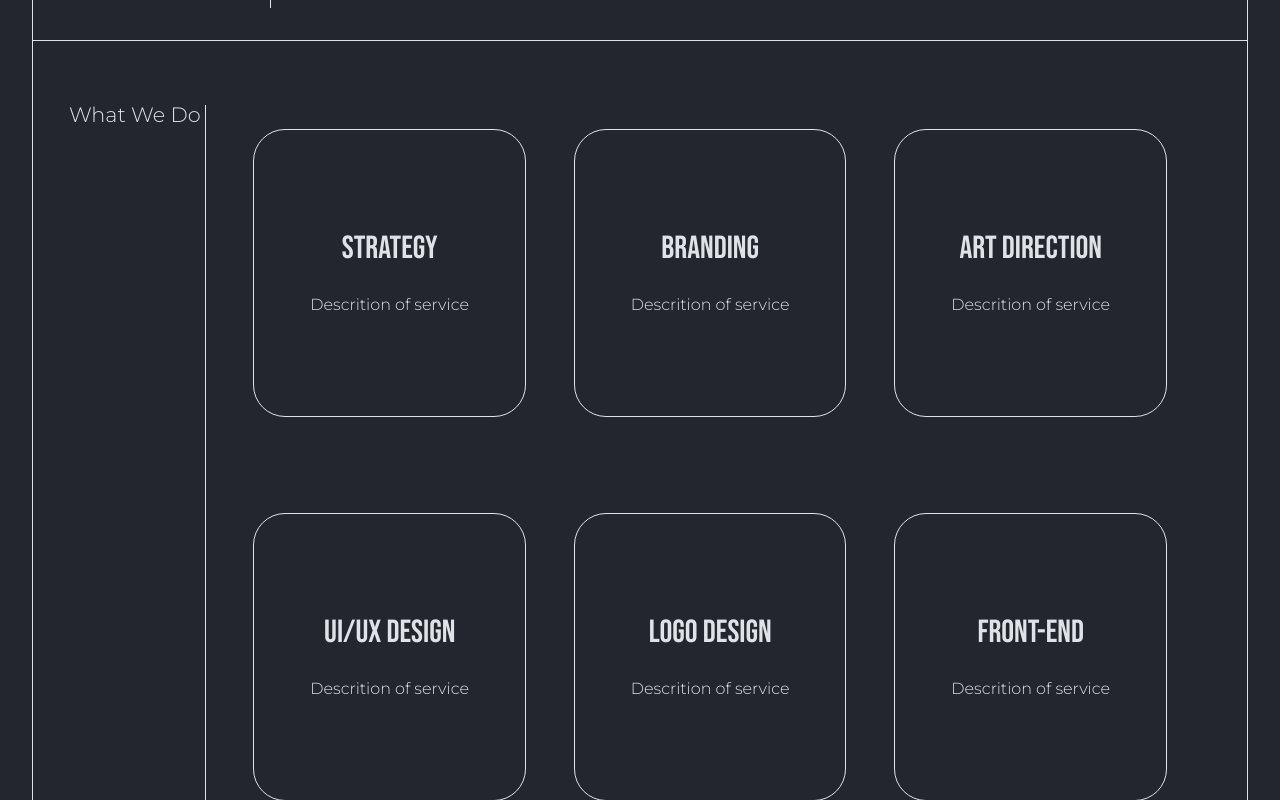
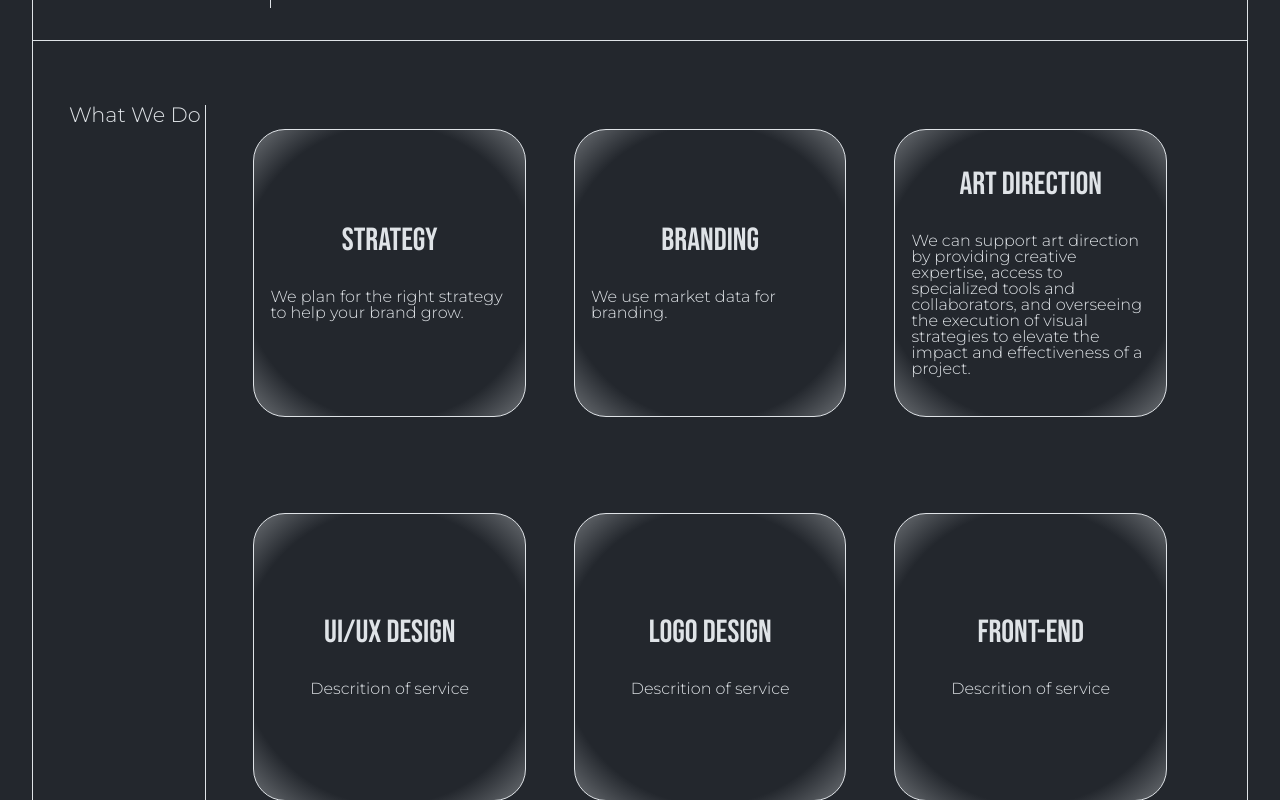
Before and after one commit to b3-works/design-studio, a React (Vite) app: page / in a window 1280 px wide. Shown: the part 1180-1980 px from the top of the page. Built offline with nearby package versions, Linux system fonts and the light colour scheme.

Commit message:
redesign & refactoring

```diff
--- a/src/Pages/Home/Hero.jsx
+++ b/src/Pages/Home/Hero.jsx
@@ -1,7 +1,7 @@
+import { useState, useEffect, useRef } from 'react';
 import styled from 'styled-components';
 import { motion as m } from 'framer-motion';
 import Korea from '../../image/south-korea.svg';
-import { useEffect, useState } from 'react';
 
 const Section = styled(m.section)`
   border: 1px solid ${(props) => props.theme.color.white};
@@ -104,7 +104,6 @@ const ImageWrapper = styled.div`
   position: absolute;
   top: -16.5rem;
   right: -24rem;
-  /* display: none; */
 `;
 
 const animationVars = {
@@ -160,9 +159,25 @@ const animationVars = {
 };
 
 export default function Hero() {
-  const [hoverStatus, setHoverStatus] = useState(false);
+  const [isHovered, setIsHovered] = useState(false);
+  const imageRef = useRef(null);
+  const textRef = useRef(null);
 
-  useEffect(() => {}, [hoverStatus]);
+  const handleMouse = () => {
+    setIsHovered(!isHovered);
+  };
+  const showImage = () => {
+    imageRef.current.style.opacity = '1';
+    imageRef.current.style.transition = 'all 0.5s ease';
+  };
+  const hideImage = () => {
+    imageRef.current.style.opacity = '0';
+    imageRef.current.style.transition = 'all 0.5s ease';
+  };
+
+  useEffect(() => {
+    isHovered === true ? showImage() : hideImage();
+  }, [isHovered]);
 
   return (
     <Section
@@ -233,8 +248,14 @@ export default function Hero() {
         >
           We are a design studio from
           <FlagWrapper>
-            <div>South Korea</div>
-            <ImageWrapper>
+            <div
+              ref={textRef}
+              onMouseEnter={handleMouse}
+              onMouseLeave={handleMouse}
+            >
+              South Korea
+            </div>
+            <ImageWrapper ref={imageRef}>
               <img src={Korea} alt="South Korea Flag" width={400} />
             </ImageWrapper>
           </FlagWrapper>
--- a/src/Pages/Home/WhatWeDo.jsx
+++ b/src/Pages/Home/WhatWeDo.jsx
@@ -45,6 +45,14 @@ const Cards = styled.div`
   justify-content: center;
   align-items: center;
   gap: 2rem;
+  background: radial-gradient(
+    circle,
+    #23272d 75%,
+    #575b60 93%,
+    #6f7378 95%,
+    #979b9f 98%,
+    #dfe3e7 100%
+  );
 `;
 const CardTitle = styled.h1`
   font-family: 'Bebas Neue', cursive;
@@ -65,17 +73,22 @@ export default function WhatWeDo() {
         <Cards>
           {/* <Icon /> */}
           <CardTitle>Strategy</CardTitle>
-          <div>Descrition of service</div>
+          <div>We plan for the right strategy to help your brand grow.</div>
         </Cards>
         <Cards>
           {/* <Icon /> */}
           <CardTitle>Branding</CardTitle>
-          <div>Descrition of service</div>
+          <div>We use market data for branding.</div>
         </Cards>
         <Cards>
           {/* <Icon /> */}
           <CardTitle>Art Direction</CardTitle>
-          <div>Descrition of service</div>
+          <div>
+            We can support art direction by providing creative expertise, access
+            to specialized tools and collaborators, and overseeing the execution
+            of visual strategies to elevate the impact and effectiveness of a
+            project.
+          </div>
         </Cards>
 
         <Cards>
```
